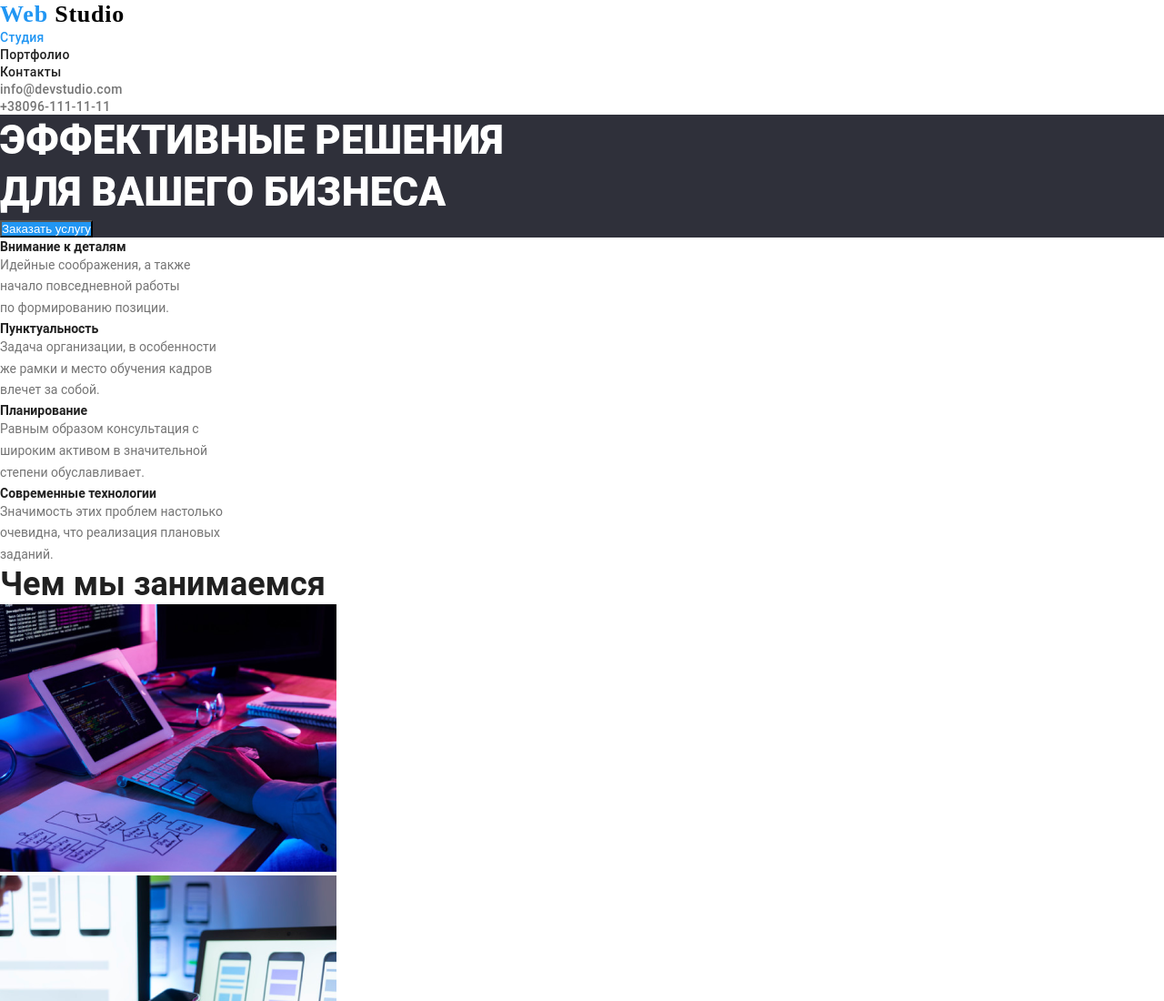
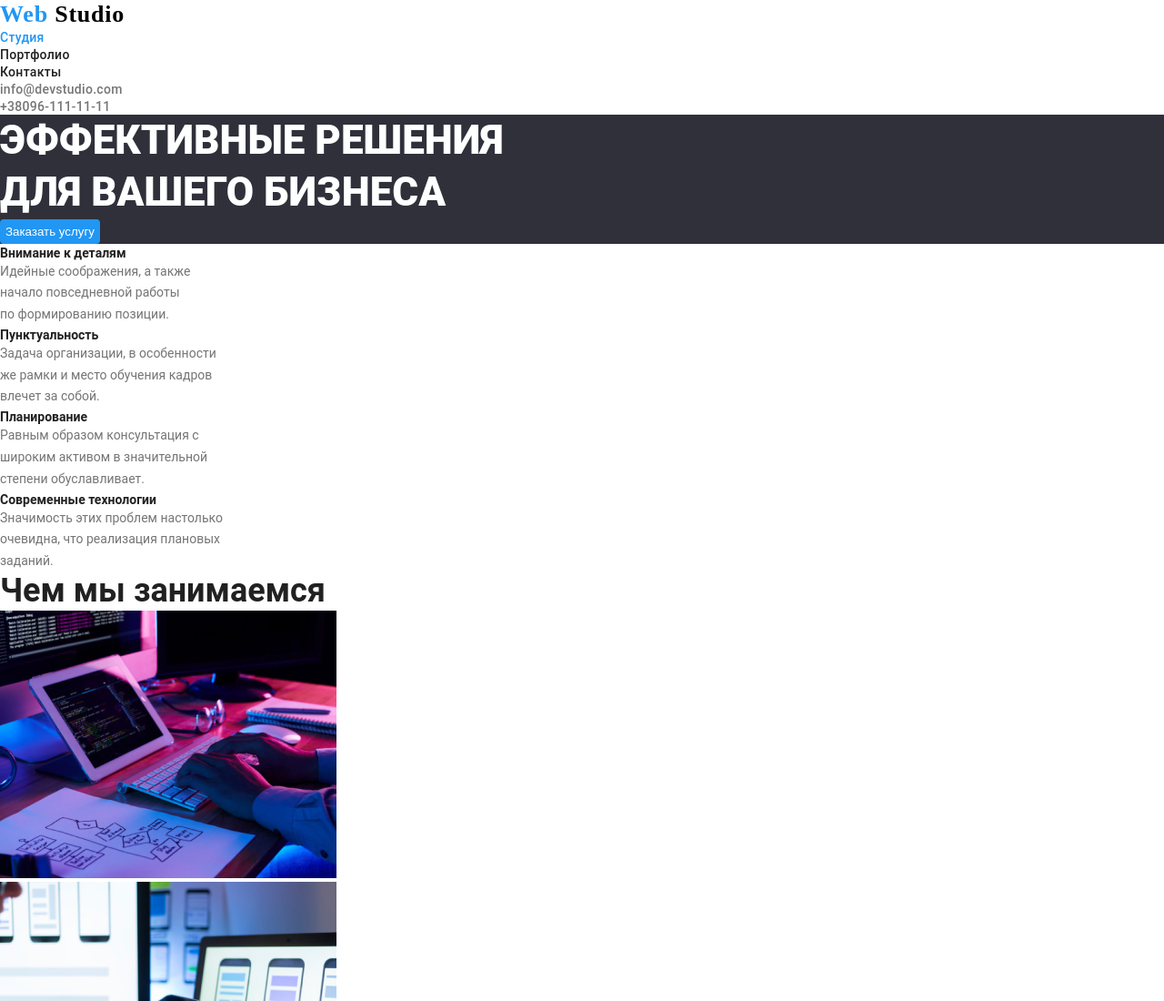
Before and after one commit to Vladislaw1/Home-Work2-2, a plain HTML site: page index.html in a window 1280 px wide. Shown: the top 1100 px of the page at 91% size. Drawn offline with Linux system fonts and the light colour scheme.

Commit message:
стилизирует кнопку "Заказать услугу"

```diff
--- a/css/style.css
+++ b/css/style.css
@@ -370,6 +370,8 @@ footer {
 .hero .button {
   color: #ffffff;
   background-color: var(--secondary-color);
+  border: 6px solid var(--secondary-color);
+  border-radius: 4px;
 }
 
 /*---PORTFOLIO---*/
```
